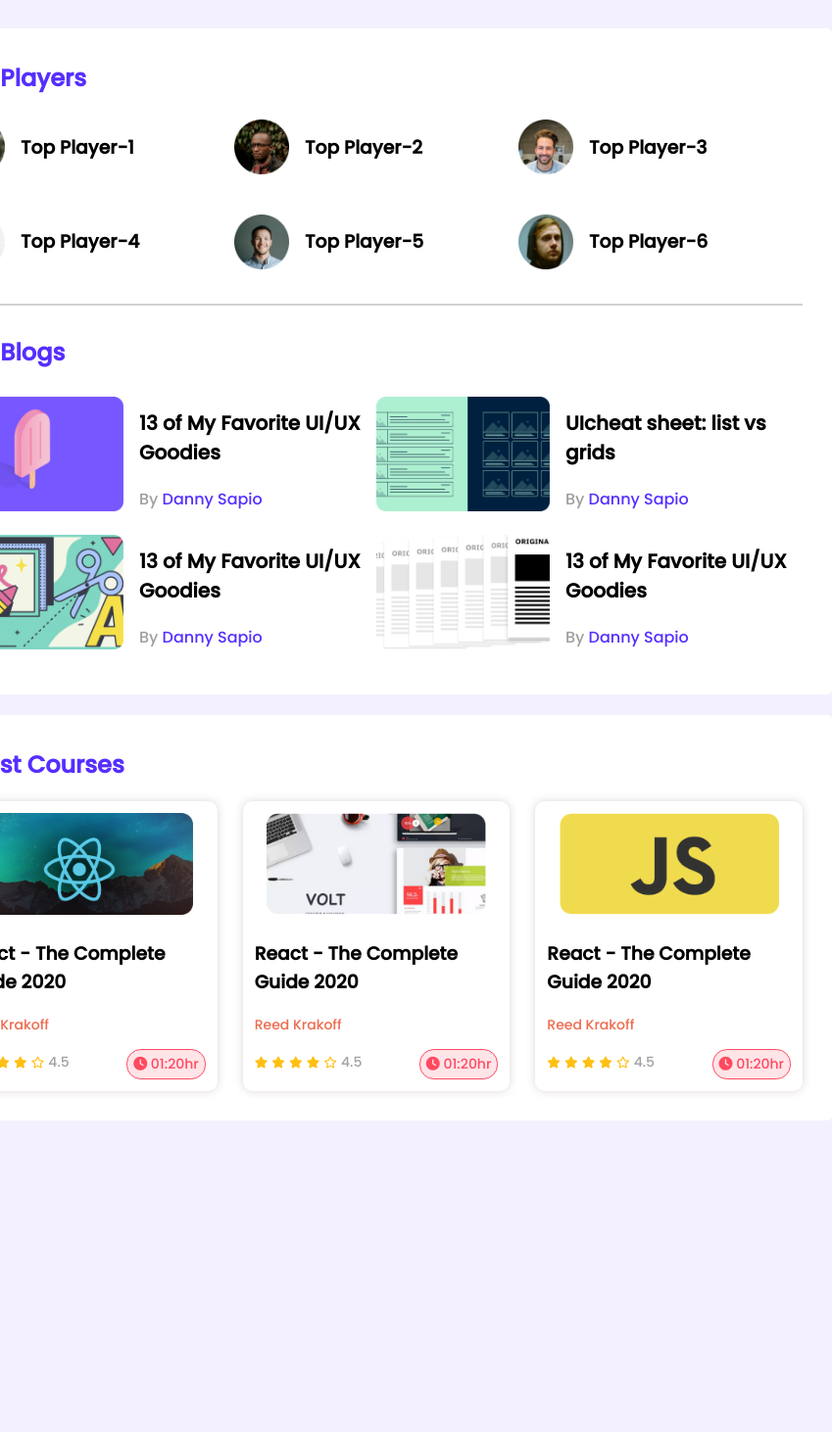
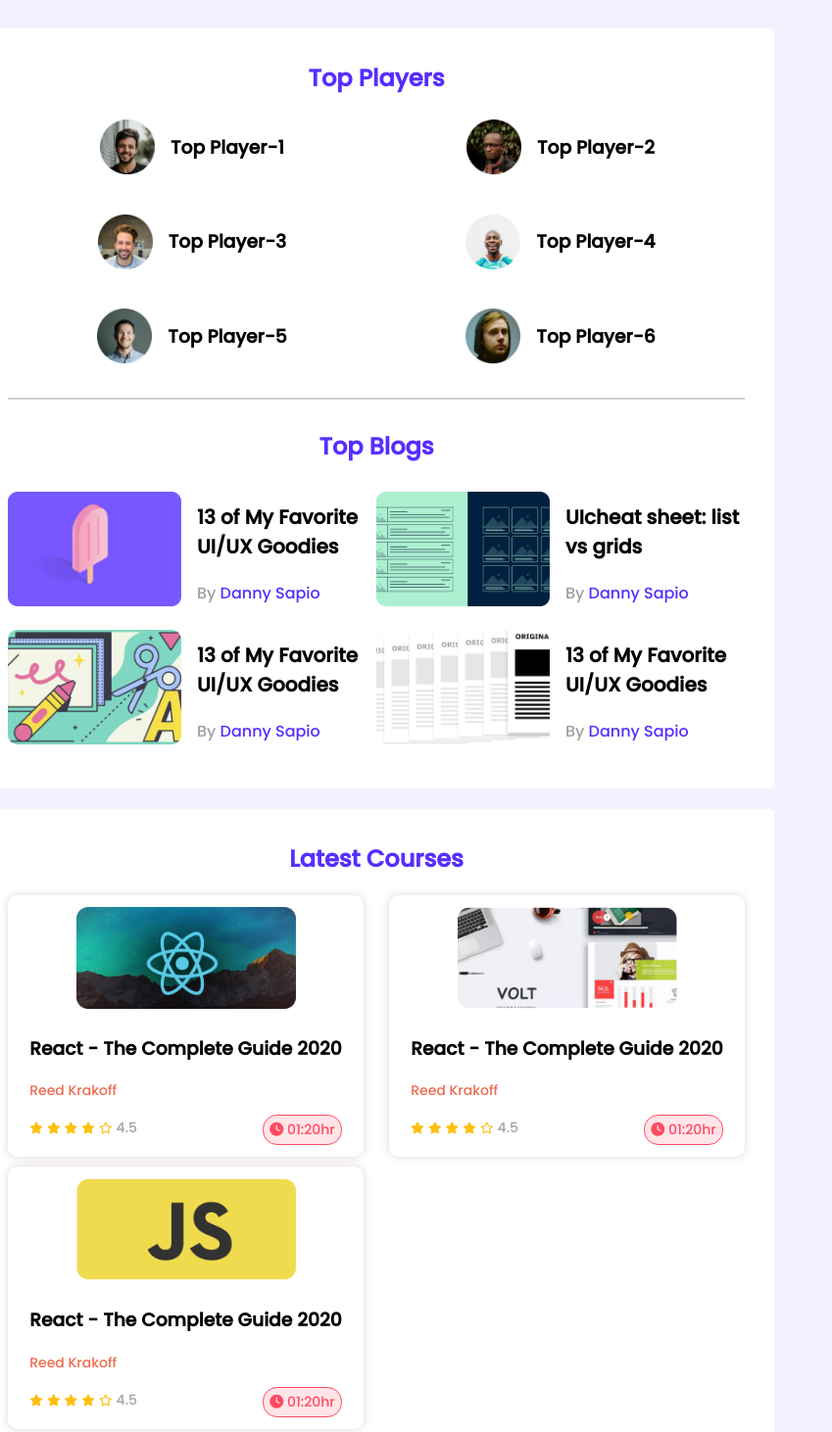
Before and after one commit to Shihab0/responsive-leaderboard, a plain HTML site: page index.html in a window 768 px wide. Shown: the top 1462 px of the page at 98% size, 849 px wide, since content can reach past the window. Before the commit the page ends 1152 px from the top, so only its background shows below. Drawn offline with Linux system fonts and the light colour scheme.

Commit message:
Resposnsive ok

```diff
--- a/css/style.css
+++ b/css/style.css
@@ -172,9 +172,28 @@ font-size: 14px;
     .players, .blogs, .courses{
         grid-template-columns: repeat(1, 1fr);
         justify-items: center;
+
     }
     .player, .blog{
         flex-direction: column;
     }
+ }
 
+ /* I Pad */
+
+ @media only screen and (min-width: 688px) and (max-width: 992px) {
+    .container {
+        width: 100%;
+    }
+    .section-title{
+       text-align: center;
+    }
+    .players, .blogs {
+        grid-template-columns: repeat(2, 1fr);
+        justify-items: center;
+    }
+    .courses {
+        grid-template-columns: repeat(2, 1fr);
+        row-gap: 10px;
+    }
  }
```
